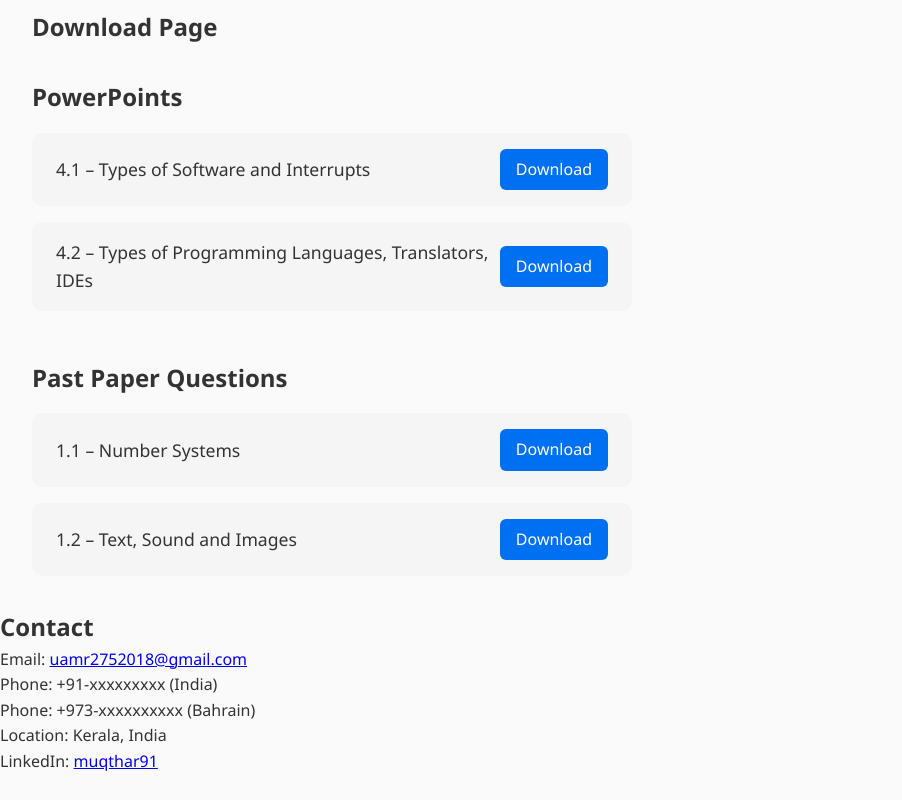
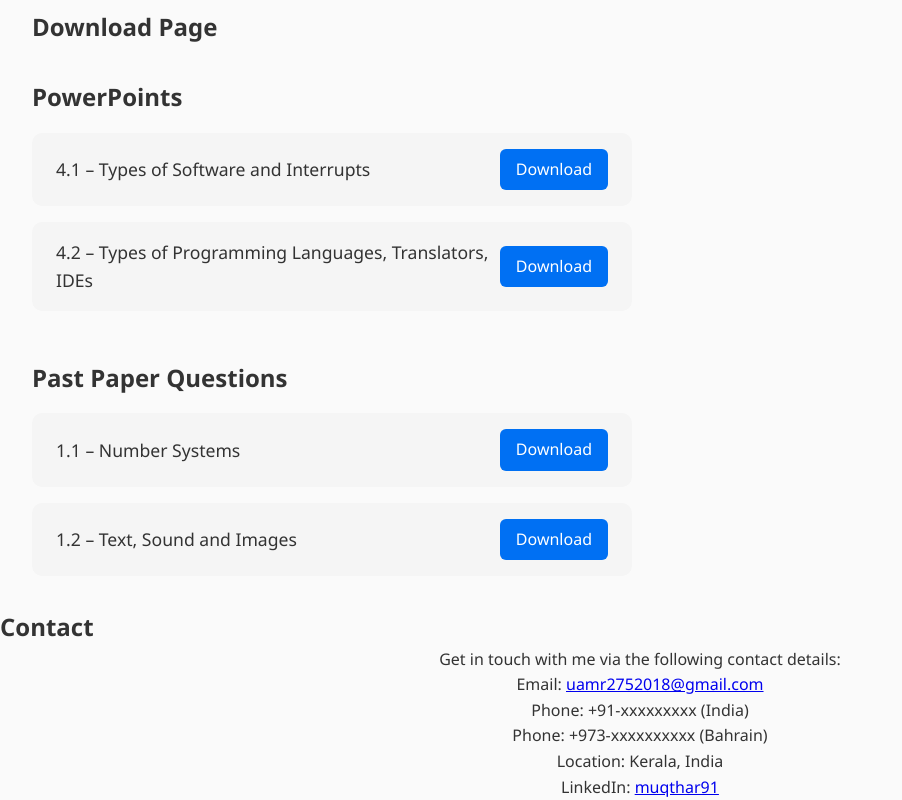
Before and after one commit to umar2752018/my-portfolio, a Next.js app: page / in a window 1280 px wide. Shown: the part 2370-3170 px from the top of the page, without its empty margins (0-902 px from the left). Before the commit the page ends 3145 px from the top, so only its background shows below. Built offline with nearby package versions, Linux system fonts and the light colour scheme.

Commit message:
Contact now in the middle

```diff
--- a/components/Contact.js
+++ b/components/Contact.js
@@ -2,13 +2,16 @@ export default function Contact() {
   return (
     <section id="contact">
       <h2>Contact</h2>
+      <center>Get in touch with me via the following contact details:
       <ul>
+
         <li>Email: <a href="mailto:umar2752018@gmail.com">uamr2752018@gmail.com</a></li>
         <li>Phone: +91-xxxxxxxxx (India)</li>
         <li>Phone: +973-xxxxxxxxxx (Bahrain)</li>
         <li>Location: Kerala, India</li>
         <li>LinkedIn: <a href="https://linkedin.com/in/muqthar91" target="_blank">muqthar91</a></li>
       </ul>
+      </center>
     </section>
   );
 }
```
